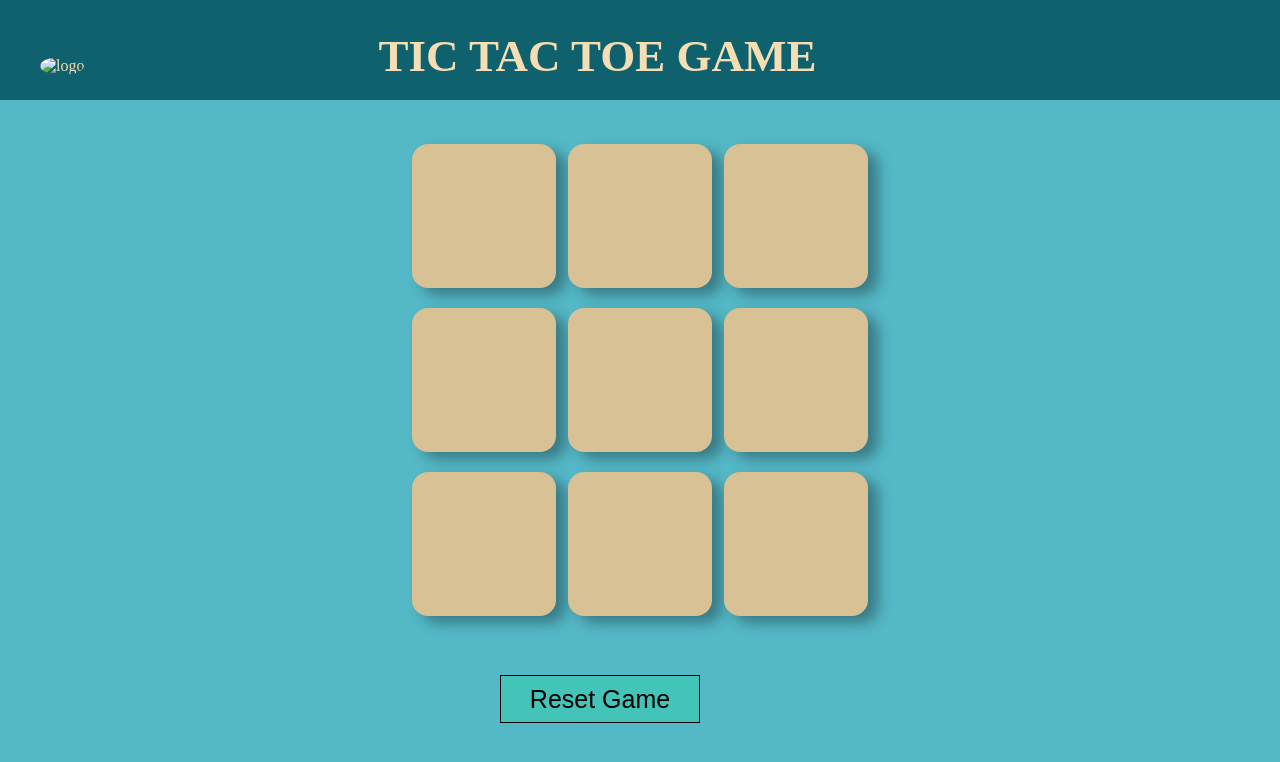
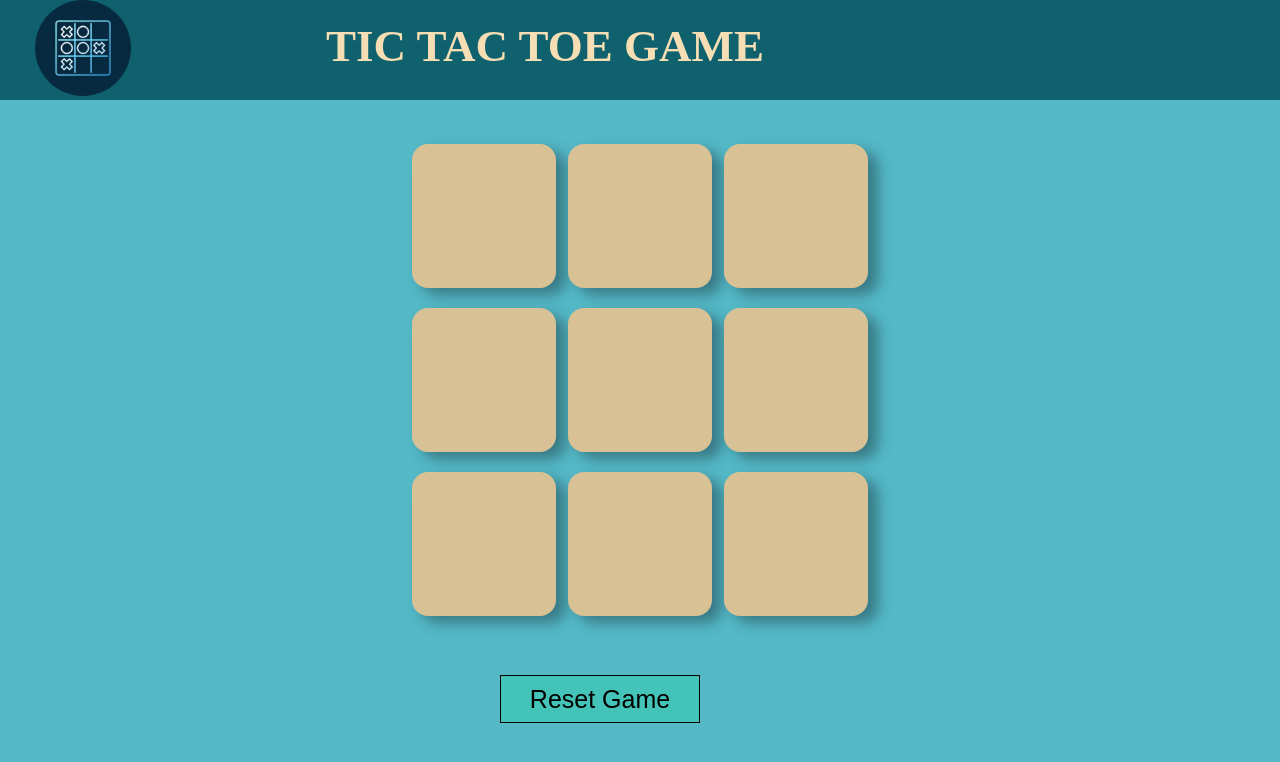
Before and after one commit to ashishchandra67/TIC-TAC-TOE, a plain HTML site: page index.html in a window 1280 px wide. Drawn offline with Linux system fonts and the light colour scheme.

Commit message:
Added logo to the nav bar

```diff
--- a/index.html
+++ b/index.html
@@ -13,7 +13,7 @@
     <main>
         <header>
             <nav>
-                <img src="" alt="logo ">
+                <img src="./logoimg.webp" alt="logo ">
                 <center>TIC TAC TOE GAME </center>
             </nav>
         </header>
--- a/style.css
+++ b/style.css
@@ -12,21 +12,24 @@
         height: 100px;
         background-color: #0E616D;
         color: wheat;
+        position: relative;
     }
 
     nav img {
         border-radius: 50%;
-        margin-left: 40px;
-        margin-top: 30px;
+        height: 6rem;
+        margin-left: 35px;
+
+        object-fit: contain;
     }
 
     nav center {
         text-align: center;
         font-weight: bolder;
         font-size: 45px;
-        margin-left: 290px;
-        margin-top: 30px;
-        display: inline-block;
+        margin-right: 190px;
+        margin-top: -80px;
+        position: sticky;
     }
 
 
@@ -42,6 +45,7 @@
         gap: 1.5vmin;
         margin-top: 40px;
         margin-left: 400px;
+        position: relative;
     }
 
 
```
Also changed, not shown: logoimg.webp (added).
